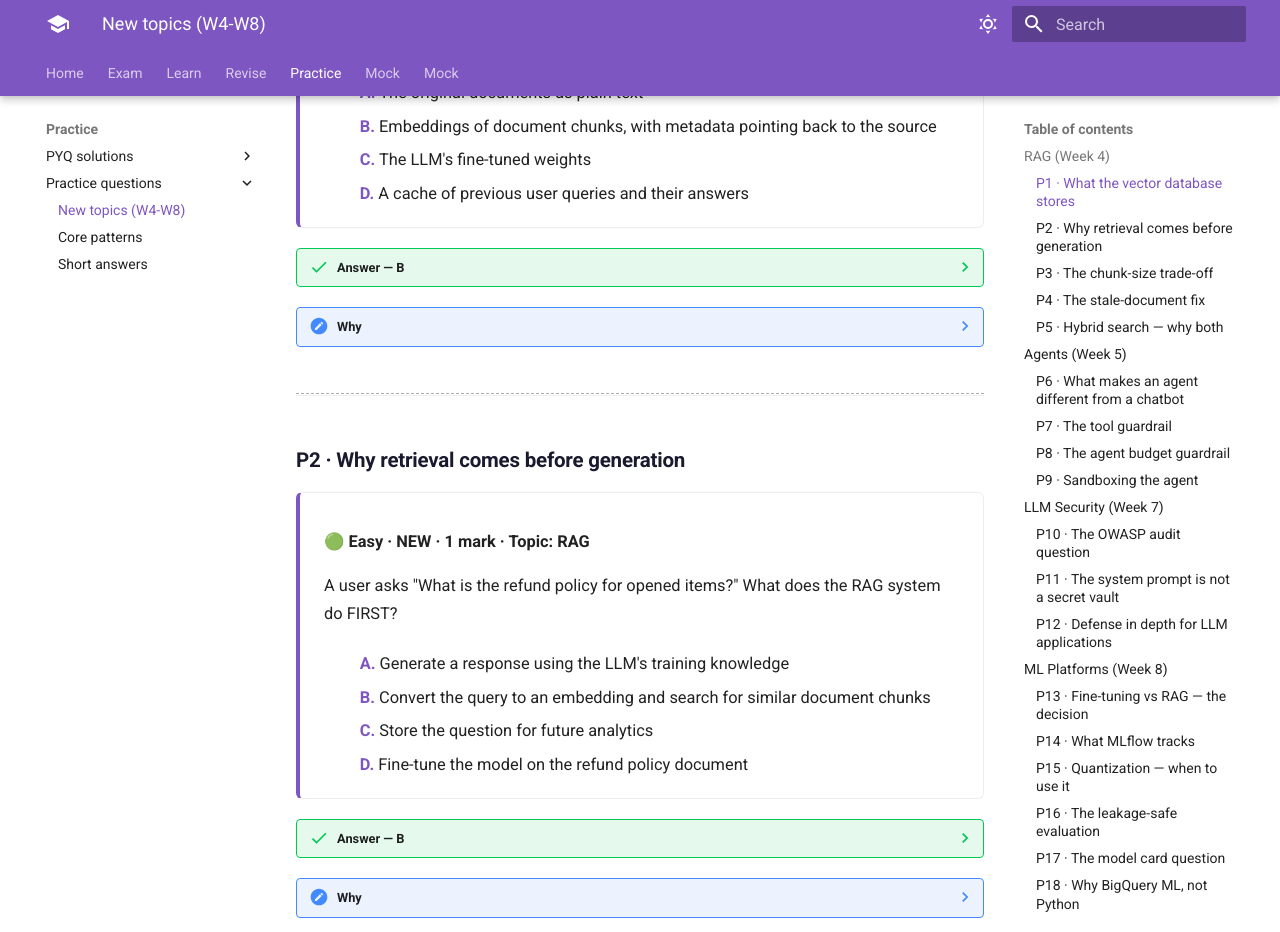
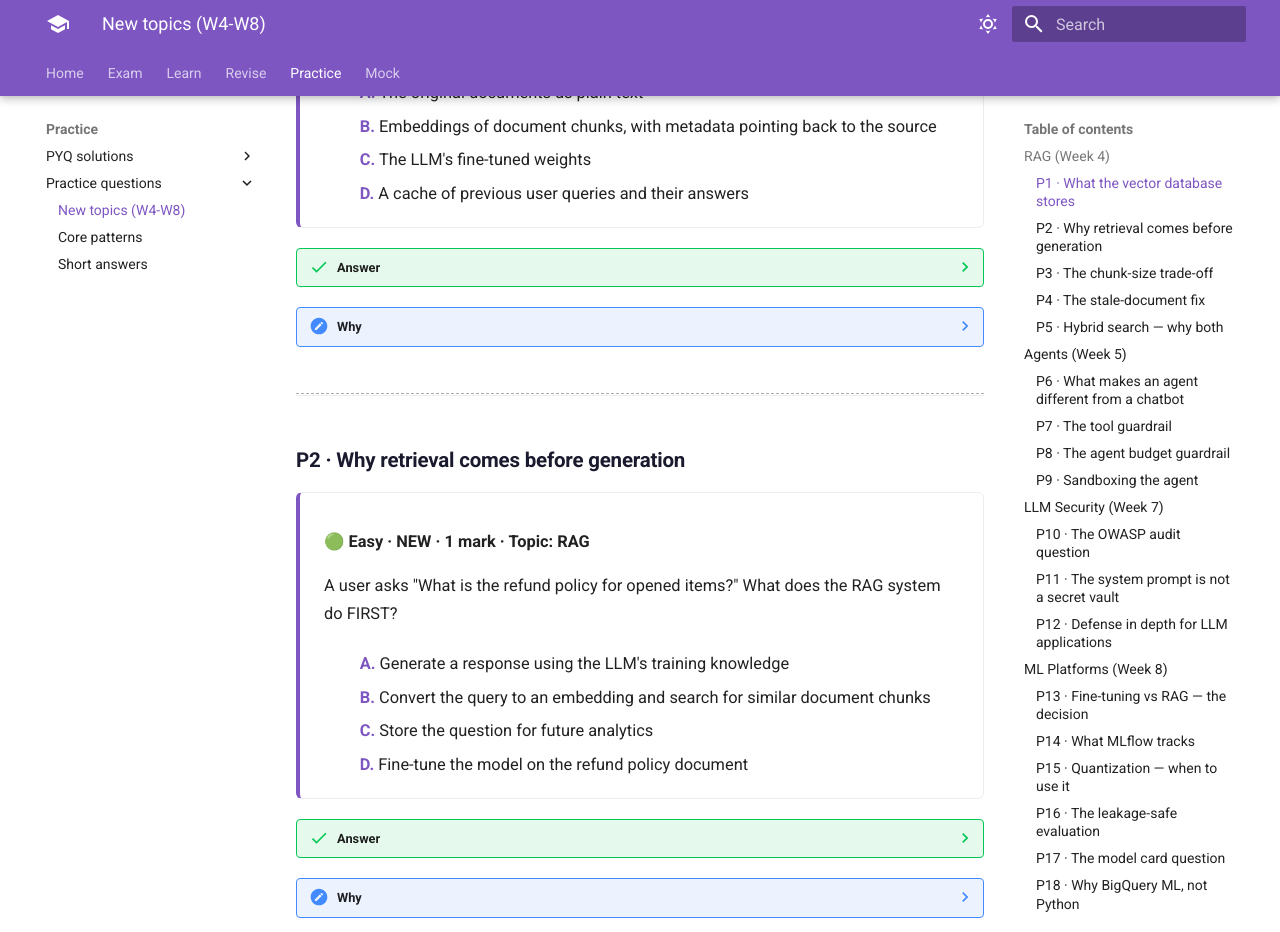
Before and after one commit to HypeMonk/tds-et-prep, an MkDocs documentation site: the page built from docs/practice/new-topics.md, in a window 1280 px wide and 1400 px high, scrolled down 763 px. Shown: the top 932 px of the window. Built offline with MkDocs 1.6.1 and Material for MkDocs 9.7.7, drawn with Linux system fonts in a browser that asks for light colours; some of the changed text lies outside the part shown.

Commit message:
Fix: single Mock tab + answer letter moved inside the dropdown
The nav had a duplicated Mock entry — removed. Practice question
answers no longer show the letter in the dropdown title (was 'Answer —
B', spoiling the answer before you click); the dropdown now just says
'Answer' and the letter + explanation are inside when you open it.
36 questions fixed across new-topics.md and core-patterns.md.

Co-Authored-By: Claude <noreply@anthropic.com>

```diff
--- a/docs/practice/new-topics.md
+++ b/docs/practice/new-topics.md
@@ -27,8 +27,8 @@ In a RAG system, what does the vector database contain?
 
 </div>
 
-??? success "Answer — B"
-    Embeddings of document chunks, with metadata pointing back to the source.
+??? success "Answer"
+    **B** — Embeddings of document chunks, with metadata pointing back to the source.
 
 ??? note "Why"
     The vector DB stores **embeddings** (numerical vectors representing each
@@ -56,8 +56,8 @@ A user asks "What is the refund policy for opened items?" What does the RAG syst
 
 </div>
 
-??? success "Answer — B"
-    Convert the query to an embedding and search for similar document chunks.
+??? success "Answer"
+    **B** — Convert the query to an embedding and search for similar document chunks.
 
 ??? note "Why"
     R = Retrieve, and it's the first letter for a reason. The query is embedded
@@ -84,8 +84,8 @@ Your RAG chatbot retrieves a chunk that says "it costs $50" — but the user ask
 
 </div>
 
-??? success "Answer — B"
-    The chunks are too small — "it costs $50" lacks the context of which plan it refers to.
+??? success "Answer"
+    **B** — The chunks are too small — "it costs $50" lacks the context of which plan it refers to.
 
 ??? note "Why"
     This is the **too-small-chunks** failure mode: a retrieved fragment that
@@ -113,8 +113,8 @@ Your company chatbot correctly answers questions using product manual v1, but v2
 
 </div>
 
-??? success "Answer — B"
-    Old v1 chunks remain in the vector database — re-ingest atomically and expire the old version.
+??? success "Answer"
+    **B** — Old v1 chunks remain in the vector database — re-ingest atomically and expire the old version.
 
 ??? note "Why"
     RAG's Achilles heel: the vector DB is a **snapshot**. If v1's chunks weren't
@@ -141,8 +141,8 @@ Your RAG system uses pure vector (semantic) search. A user searches for "error c
 
 </div>
 
-??? success "Answer — B"
-    Pure vector search is weak at exact-term matching — rare codes and identifiers get diluted in embedding space.
+??? success "Answer"
+    **B** — Pure vector search is weak at exact-term matching — rare codes and identifiers get diluted in embedding space.
 
 ??? note "Why"
     This is the **hybrid search** motivation: dense (vector) search finds synonyms
@@ -172,8 +172,8 @@ What is the key difference between a chatbot and an AI agent?
 
 </div>
 
-??? success "Answer — B"
-    Agents can choose and use tools repeatedly to accomplish a goal; chatbots produce one response per turn.
+??? success "Answer"
+    **B** — Agents can choose and use tools repeatedly to accomplish a goal; chatbots produce one response per turn.
 
 ??? note "Why"
     The agent loop: **Decide → Act (use a tool) → Observe → (repeat) → Done**.
@@ -200,8 +200,8 @@ Your research agent has access to tools: `search_web`, `read_file`, `send_email`
 
 </div>
 
-??? success "Answer — B"
-    Destructive tools should require human approval, or not be available to the agent at all.
+??? success "Answer"
+    **B** — Destructive tools should require human approval, or not be available to the agent at all.
 
 ??? note "Why"
     This is **LLM06 — Excessive Agency** from the OWASP Top 10: the agent can
@@ -230,8 +230,8 @@ Your coding agent enters a loop: it runs tests, they fail, it tries to fix the c
 
 </div>
 
-??? success "Answer — B"
-    A maximum step/cost budget that halts the agent and alerts a human.
+??? success "Answer"
+    **B** — A maximum step/cost budget that halts the agent and alerts a human.
 
 ??? note "Why"
     This is the **rules** part of the agent architecture: limits on steps, time,
@@ -259,8 +259,8 @@ Why do agent systems run their code execution in sandboxes (containers, VMs, iso
 
 </div>
 
-??? success "Answer — B"
-    If the agent is compromised, the worst it can do is contained within the sandbox.
+??? success "Answer"
+    **B** — If the agent is compromised, the worst it can do is contained within the sandbox.
 
 ??? note "Why"
     **Assume the model will be compromised** — that's the defensive mindset from
@@ -290,8 +290,8 @@ Your RAG chatbot retrieves content from user-uploaded PDFs and renders the LLM's
 
 </div>
 
-??? success "Answer — A"
-    LLM01 (Prompt Injection) and LLM05 (Improper Output Handling).
+??? success "Answer"
+    **A** — LLM01 (Prompt Injection) and LLM05 (Improper Output Handling).
 
 ??? note "Why"
     Two attack surfaces in this scenario:
@@ -325,8 +325,8 @@ Your support chatbot's system prompt contains: "You are HelpBot. The admin passw
 
 </div>
 
-??? success "Answer — B"
-    A system prompt is data that can be extracted — a secret in the prompt is a published secret.
+??? success "Answer"
+    **B** — A system prompt is data that can be extracted — a secret in the prompt is a published secret.
 
 ??? note "Why"
     This is **LLM07 — System Prompt Leakage**: the system prompt reaches the
@@ -355,8 +355,8 @@ Which list correctly orders LLM defense layers from most to least effective?
 
 </div>
 
-??? success "Answer — B"
-    Tool allow-listing + human approval → role separation → output validation → input filtering.
+??? success "Answer"
+    **B** — Tool allow-listing + human approval → role separation → output validation → input filtering.
 
 ??? note "Why"
     The defensive mindset: **assume the model will be compromised**. In order of
@@ -394,8 +394,8 @@ Your company wants the chatbot to always use your internal product terminology (
 
 </div>
 
-??? success "Answer — B"
-    No — start with prompting; escalate only if prompting can't achieve the stable behaviour.
+??? success "Answer"
+    **B** — No — start with prompting; escalate only if prompting can't achieve the stable behaviour.
 
 ??? note "Why"
     The **escalation ladder**: prompting → RAG → tools → fine-tuning, cheapest
@@ -425,8 +425,8 @@ What does MLflow's experiment tracking record for each training run?
 
 </div>
 
-??? success "Answer — B"
-    Parameters, metrics, and artifacts — the full experiment record.
+??? success "Answer"
+    **B** — Parameters, metrics, and artifacts — the full experiment record.
 
 ??? note "Why"
     MLflow answers: "best compared with which run, trained on which data, with
@@ -455,8 +455,8 @@ You need to deploy a language model on a device with 4GB RAM. The FP16 model is
 
 </div>
 
-??? success "Answer — B"
-    Quantize to INT4 — it fits, with some quality loss.
+??? success "Answer"
+    **B** — Quantize to INT4 — it fits, with some quality loss.
 
 ??? note "Why"
     Quantization reduces weight precision (16-bit → 4-bit integers), shrinking
@@ -484,8 +484,8 @@ Your BigQuery ML model achieves 98% test accuracy. Upon inspection, you discover
 
 </div>
 
-??? success "Answer — B"
-    Re-split the data ensuring no overlap, retrain, and evaluate on the clean test set.
+??? success "Answer"
+    **B** — Re-split the data ensuring no overlap, retrain, and evaluate on the clean test set.
 
 ??? note "Why"
     Shared rows between train and test = **data leakage**. The 98% is inflated —
@@ -513,8 +513,8 @@ What is the purpose of a model card?
 
 </div>
 
-??? success "Answer — B"
-    It documents intended use, limitations, training data, evaluation results, and ethical considerations.
+??? success "Answer"
+    **B** — It documents intended use, limitations, training data, evaluation results, and ethical considerations.
 
 ??? note "Why"
     A model card is the nutrition label for an ML model: what it was trained on,
@@ -542,8 +542,8 @@ Your data is in BigQuery (500M rows). You need a baseline classification model.
 
 </div>
 
-??? success "Answer — B"
-    The data stays in BigQuery — no export, no movement, SQL is sufficient.
+??? success "Answer"
+    **B** — The data stays in BigQuery — no export, no movement, SQL is sufficient.
 
 ??? note "Why"
     The course's framing: "copying data into a notebook just to train a baseline
--- a/mkdocs.yml
+++ b/mkdocs.yml
@@ -106,4 +106,3 @@ nav:
       - Core patterns: practice/core-patterns.md
       - Short answers: practice/short-answers.md
   - Mock: mock/index.md
-  - Mock: mock/index.md
```
Also changed, not shown: docs/practice/core-patterns.md (+36 -36 lines).
